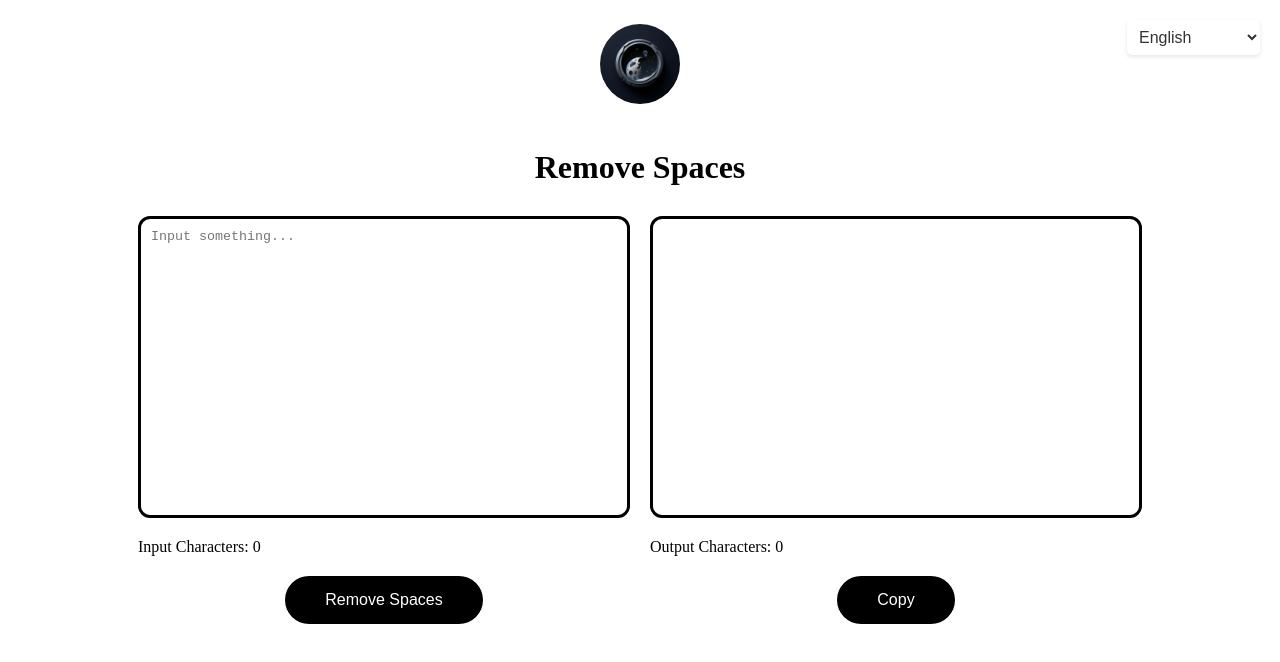
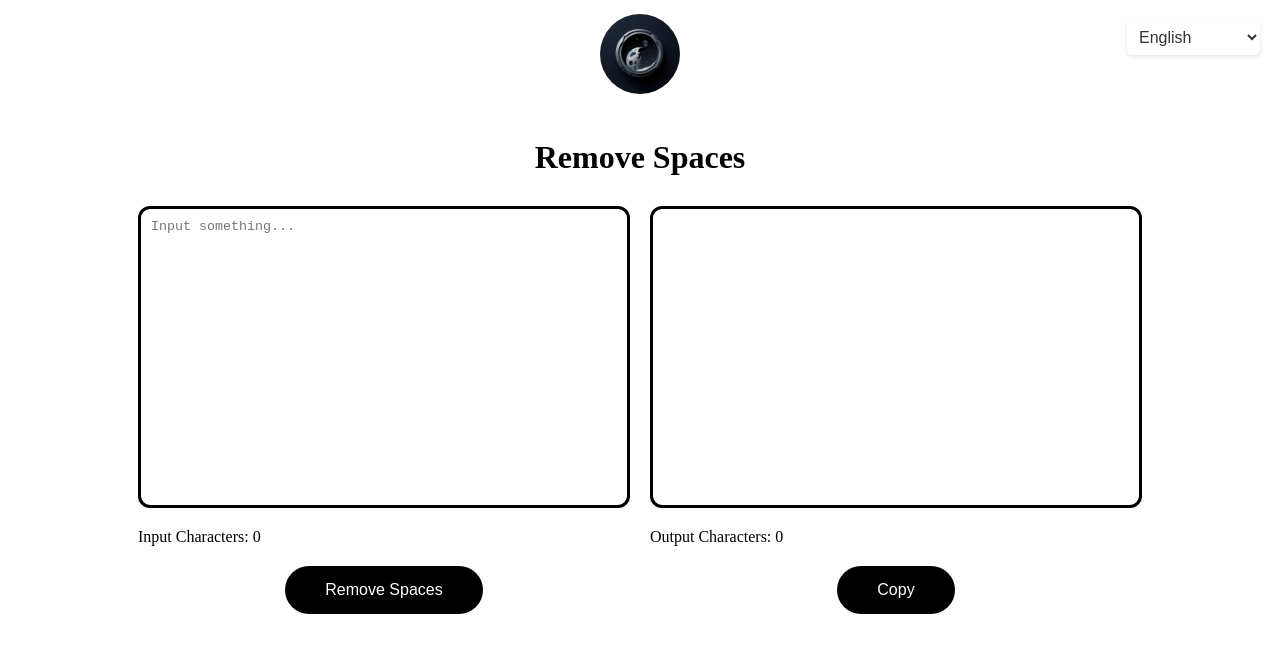
Before and after one commit to chenyibai9527/noSpace, a plain HTML site: page index.html in a window 1280 px wide. Drawn offline with Linux system fonts and the light colour scheme.

Commit message:
optimized code

```diff
--- a/style.css
+++ b/style.css
@@ -11,13 +11,15 @@ html, body {
     height: 100%;
   }
   .logo {
-    margin-top: 20px;
-    margin-bottom: 20px;
-    padding-top: 20px;
+    margin: 20px;
+    height:auto;
   }
   img {
+    max-width: 100%;
     width: 80px;
-    border-radius: 100px;
+    min-width: 60px;
+    border-radius: 50%;
+    height:auto;
   }
   #title {
     margin-bottom: 20px;
```
